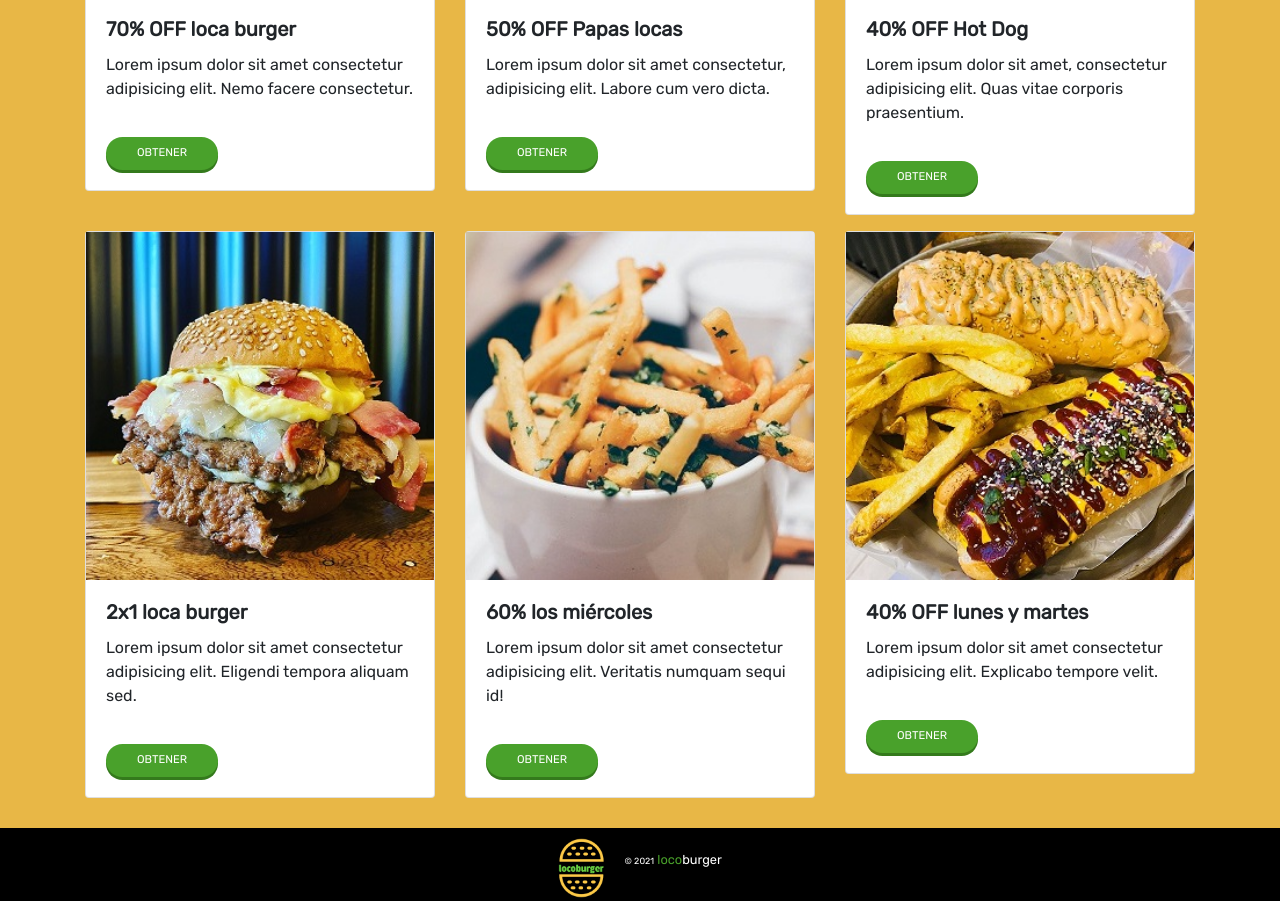
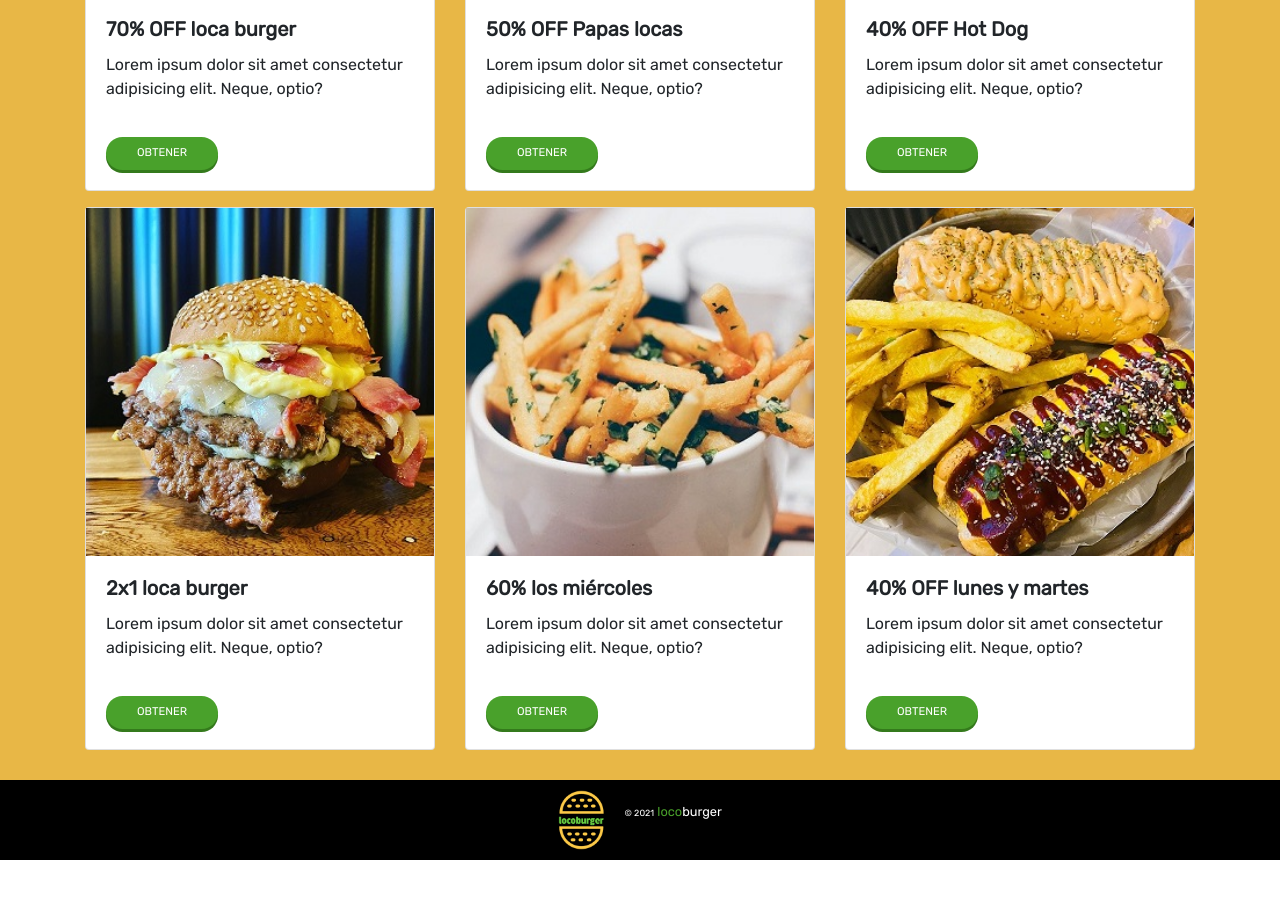
Before and after one commit to pablko/locoburger, a website: page promos.html in a window 1280 px wide. Shown: the part 1188-2089 px from the top of the page. After the commit the page ends 2048 px from the top, so only its background shows below. Drawn offline with nearby package versions, Linux system fonts and the light colour scheme.

Commit message:
Se corrige pagina 'promos'

```diff
--- a/css/style.css
+++ b/css/style.css
@@ -3,6 +3,7 @@
   padding: 0;
   text-decoration: none !important;
   list-style: none !important;
+  scroll-behavior: smooth;
 }
 body {
   font-family: "Rubik", sans-serif;
@@ -19,7 +20,7 @@
 }
 nav ul li {
   margin: 0 10px;
-  transition: all .2s ease-in-out;
+  transition: all 0.2s ease-in-out;
 }
 nav ul li:hover {
   transform: scale(1.1);
@@ -30,7 +31,6 @@
 .toggler-button {
   background-color: #e8b746;
 }
-
 
 /* Jumbotron */
 
@@ -383,14 +383,14 @@
   height: auto;
 }
 .promo-item-1 p,
-.promo-item-1 h1{
+.promo-item-1 h1 {
   font-weight: bold;
 }
 .promo-item-2 {
   margin: auto 0;
 }
 
-#boxPromos{
+#boxPromos {
   /* height: 100vh; */
   width: 100%;
   padding: 30px;
@@ -399,8 +399,6 @@
 .card-title {
   font-weight: bold;
 }
-
-
 
 /* Footer */
 
@@ -419,14 +417,12 @@
   padding: 0 10px;
 }
 
-
-
 /* Media Queries */
 @media (max-width: 991px) {
   nav ul {
     text-align: center;
   }
-  nav ul li:hover{
+  nav ul li:hover {
     transform: scale(1);
   }
 
@@ -434,7 +430,6 @@
     flex-wrap: wrap;
   }
 }
-
 
 /* Keyframes */
 
--- a/promos.html
+++ b/promos.html
@@ -72,7 +72,7 @@
             <img src="./images/promo1.jpg" class="img-fluid" alt="Promo 1">
               <div class="card-body">
                 <h5 class="card-title">70% OFF loca burger</h5>
-                <p class="card-text">Lorem ipsum dolor sit amet consectetur adipisicing elit. Nemo facere consectetur.</p>
+                <p class="card-text">Lorem ipsum dolor sit amet consectetur adipisicing elit. Neque, optio?</p>
                 <a href="#!" class="btn-accion">OBTENER</a>
               </div>
             </div>
@@ -82,7 +82,7 @@
             <img src="./images/promo2.jpg" class="img-fluid" alt="Promo 1">
               <div class="card-body">
                 <h5 class="card-title">50% OFF Papas locas</h5>
-                <p class="card-text">Lorem ipsum dolor sit amet consectetur, adipisicing elit. Labore cum vero dicta.</p>
+                <p class="card-text">Lorem ipsum dolor sit amet consectetur adipisicing elit. Neque, optio?</p>
                 <a href="#!" class="btn-accion">OBTENER</a>
               </div>
             </div>
@@ -92,7 +92,7 @@
             <img src="./images/promo3.jpg" class="img-fluid" alt="Promo 1">
               <div class="card-body">
                 <h5 class="card-title">40% OFF Hot Dog</h5>
-                <p class="card-text">Lorem ipsum dolor sit amet, consectetur adipisicing elit. Quas vitae corporis praesentium.</p>
+                <p class="card-text">Lorem ipsum dolor sit amet consectetur adipisicing elit. Neque, optio?</p>
                 <a href="#!" class="btn-accion">OBTENER</a>
               </div>
             </div>
@@ -104,7 +104,7 @@
             <img src="./images/promo1.jpg" class="img-fluid" alt="Promo 1">
               <div class="card-body">
                 <h5 class="card-title">2x1 loca burger</h5>
-                <p class="card-text">Lorem ipsum dolor sit amet consectetur adipisicing elit. Eligendi tempora aliquam sed.</p>
+                <p class="card-text">Lorem ipsum dolor sit amet consectetur adipisicing elit. Neque, optio?</p>
                 <a href="#!" class="btn-accion">OBTENER</a>
               </div>
             </div>
@@ -114,7 +114,7 @@
             <img src="./images/promo2.jpg" class="img-fluid" alt="Promo 1">
               <div class="card-body">
                 <h5 class="card-title">60% los miércoles</h5>
-                <p class="card-text">Lorem ipsum dolor sit amet consectetur adipisicing elit. Veritatis numquam sequi id!</p>
+                <p class="card-text">Lorem ipsum dolor sit amet consectetur adipisicing elit. Neque, optio?</p>
                 <a href="#!" class="btn-accion">OBTENER</a>
               </div>
             </div>
@@ -124,7 +124,7 @@
             <img src="./images/promo3.jpg" class="img-fluid" alt="Promo 1">
               <div class="card-body">
                 <h5 class="card-title">40% OFF lunes y martes</h5>
-                <p class="card-text">Lorem ipsum dolor sit amet consectetur adipisicing elit. Explicabo tempore velit.</p>
+                <p class="card-text">Lorem ipsum dolor sit amet consectetur adipisicing elit. Neque, optio?</p>
                 <a href="#!" class="btn-accion">OBTENER</a>
               </div>
             </div>
```
Also changed, not shown: index.html (+4 -4 lines).
